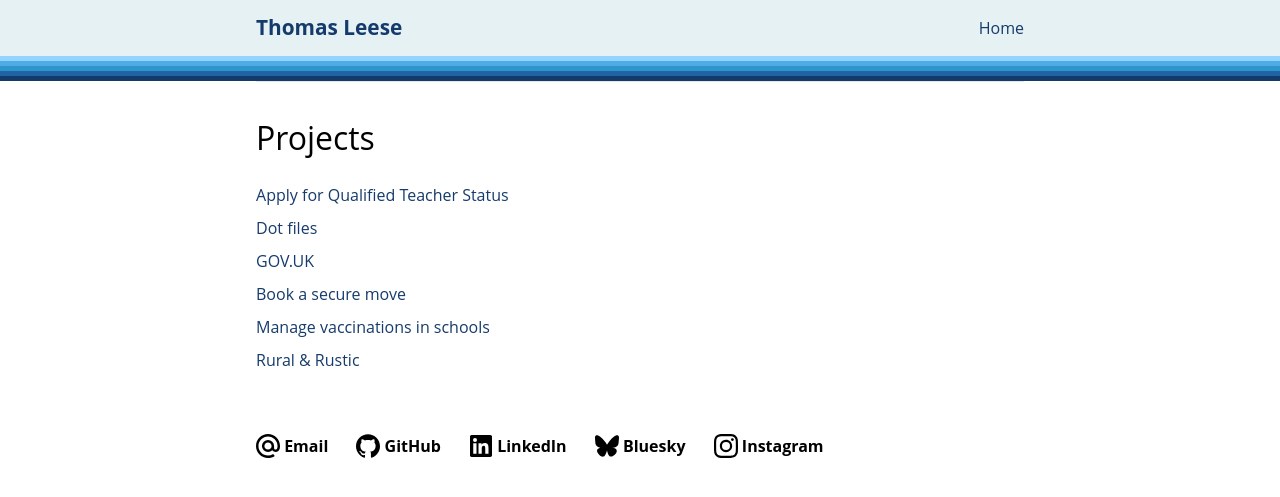
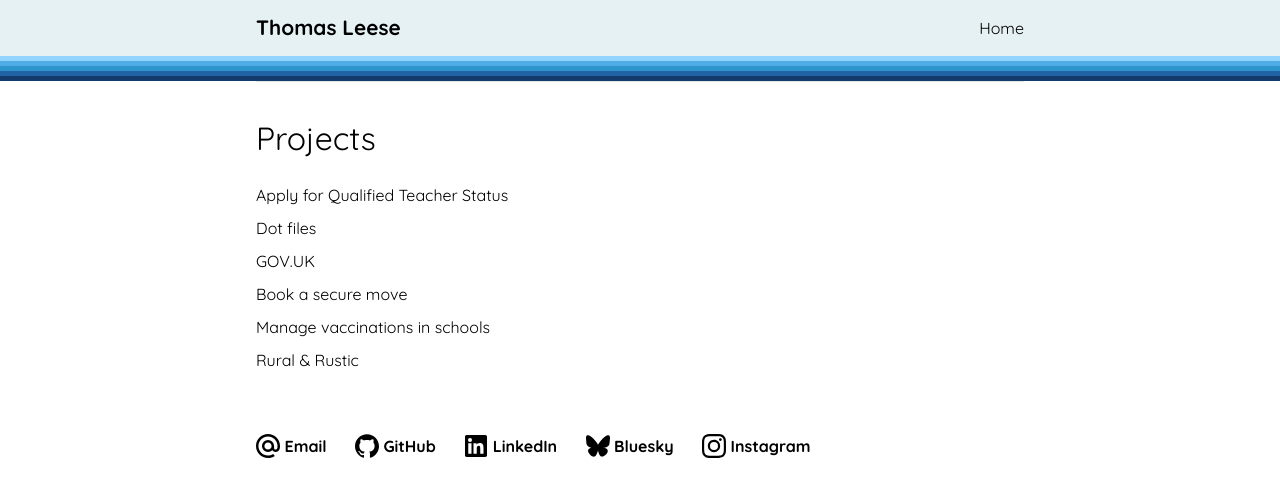
Before and after one commit to thomasleese/thomasleese.github.io, a Jekyll site: the page built from index.html, in a window 1280 px wide. Shown: the top 497 px of the page. Built offline with Jekyll 4.4.1, drawn with Linux system fonts in a browser that asks for light colours; some web fonts are replaced.

Commit message:
Update fonts

```diff
--- a/_layouts/base.html
+++ b/_layouts/base.html
@@ -8,10 +8,13 @@
 
     <title>Thomas Leese</title>
 
-    <link rel="stylesheet" href="//brick.a.ssl.fastly.net/Open+Sans:300,400,600" />
+    <link rel="preconnect" href="https://fonts.googleapis.com" />
+    <link rel="preconnect" href="https://fonts.gstatic.com" crossorigin />
+    <link href="https://fonts.googleapis.com/css2?family=Quicksand:wght@300..700&display=swap" rel="stylesheet" />
 
     <link href="/styles/normalize.css" rel="stylesheet" />
     <link href="/styles/colours.css" rel="stylesheet" />
+    <link href="/styles/fonts.css" rel="stylesheet" />
     <link href="/styles/header.css" rel="stylesheet" />
     <link href="/styles/main.css" rel="stylesheet" />
     <link href="/styles/footer.css" rel="stylesheet" />
@@ -22,7 +25,7 @@
   <body>
     <header class="header">
       <div class="container header-container">
-        <a href="/" class="header-brand">Thomas Leese</a>
+        <span class="header-brand">Thomas Leese</span>
 
         <ul class="header-nav">
           <li><a href="/">Home</a></li>
--- a/styles/colours.css
+++ b/styles/colours.css
@@ -34,3 +34,11 @@
 svg {
     fill: currentColor;
 }
+
+a {
+    color: black;
+}
+
+a:hover {
+    color: var(--colour5);
+}
--- /dev/null
+++ b/styles/fonts.css
@@ -0,0 +1,11 @@
+body {
+    font-family: 'Quicksand', sans-serif;
+    font-optical-sizing: auto;
+    font-weight: 400;
+
+    line-height: 1.5;
+}
+
+a {
+    text-decoration: none;
+}
--- a/styles/footer.css
+++ b/styles/footer.css
@@ -11,12 +11,10 @@
 
 .footer-nav li a {
     font-weight: bold;
-    color: black;
 }
 
 .footer-nav li a:hover {
     text-decoration: none;
-    color: var(--colour5);
 }
 
 .footer-nav li svg {
--- a/styles/main.css
+++ b/styles/main.css
@@ -1,20 +1,3 @@
-body {
-    font-family: 'Open Sans', sans-serif;
-    font-weight: 300;
-    font-size: 1em;
-    line-height: 1.5;
-}
-
-a {
-    text-decoration: none;
-    font-weight: 400;
-    color: var(--colour6);
-}
-
-a:hover {
-    text-decoration: underline;
-}
-
 .bulletless {
     padding-left: 0;
 }
@@ -29,11 +12,8 @@ section h1 {
     font-weight: 400;
 }
 
-section, article {
+section {
     padding: 2rem 0;
-}
-
-section, article {
     border-top: 1px solid rgb(230, 230, 230);
 }
 
```
